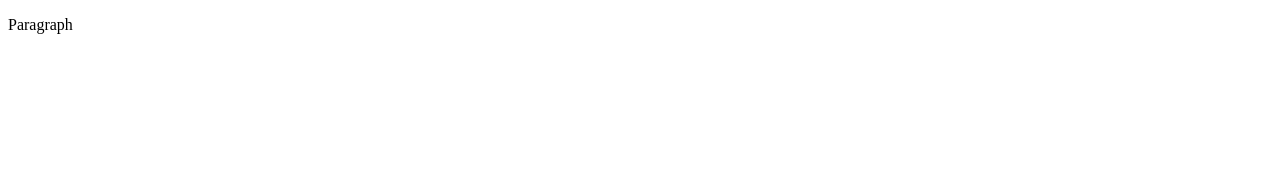
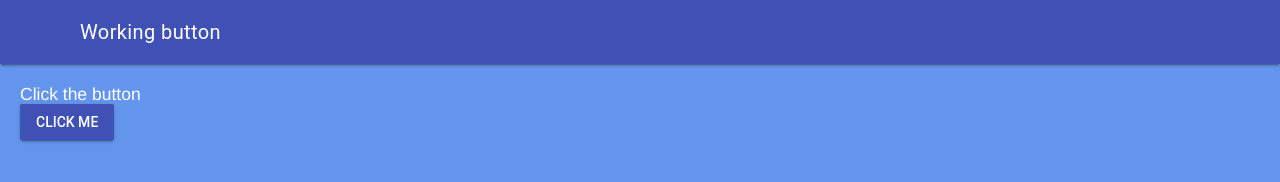
Before and after one commit to MTHS-ICD2O-1-2023/ICD2O-Unit-1-07-kai-nguyen-4, a plain HTML site: page index.html in a window 1280 px wide. Drawn offline with nearby package versions, Linux system fonts and the light colour scheme.

Commit message:
created a website with a working button

```diff
--- a/css/style.css
+++ b/css/style.css
@@ -2,3 +2,27 @@
 * Created on: Sep 2020
 * This file contains the CSS for index.html
 */
+.mdl-layout__header-row {
+  justify-content: center;
+  padding: 0;
+}
+
+.mdl-layout__content {
+  padding-left: 15pt;
+  padding-right: 15pt;
+  padding-top: 15pt;
+}
+
+.page-content {
+  color: white;
+  font-family: Helvetica, Arial, sans-serif;
+  font-size: 1.25rem;
+}
+
+body {
+  background-color: cornflowerblue;
+}
+
+button {
+  padding: 80pt;
+}
--- a/index.html
+++ b/index.html
@@ -1,9 +1,38 @@
 <!DOCTYPE html>
 <html>
-  <head>
-    <title>Title</title>
-  </head>
-  <body>
-    <p>Paragraph</p>
-  </body>
+<head>
+  <meta charset="utf-8">
+  <meta name="description" content="First mdl page">
+  <meta name="author" content="Kai Nguyen">
+  <meta name="keywords" content="mths, ics2o">
+  <meta name="viewport" content="width=device-width, initial-scale=1.0" />
+  <link rel="stylesheet" href="./css/style.css">
+  <title>Website with js</title>
+  <link rel="stylesheet" href="https://fonts.googleapis.com/icon?family=Material+Icons">
+  <link rel="stylesheet" href="https://code.getmdl.io/1.3.0/material.indigo-pink.min.css">
+</head>
+<body>
+  <script>
+    function myButtonClicked() {
+      alert("Hello, world!")
+    }
+  </script>
+  <script defer src="https://code.getmdl.io/1.3.0/material.min.js"></script>
+  <div class="mdl-layout mdl-js-layout mdl-layout--fixed-header">
+    <header class="mdl-layout__header">
+      <div class="mdl-layout__header-row">
+        <span class="mdl-layout-title">Working button</span>
+        <!-- Add spacer, to align navigation to the right -->
+        <div class="mdl-layout-spacer"></div>
+      </div>
+    </header>
+    <main class="mdl-layout__content">
+      <div class="page-content">
+        Click the button
+      </div>
+      <button class="mdl-button mdl-js-button mdl-button--raised mdl-button--colored" onclick="myButtonClicked()">
+        Click me
+      </button>
+      </form>
+</body>
 </html>
```
